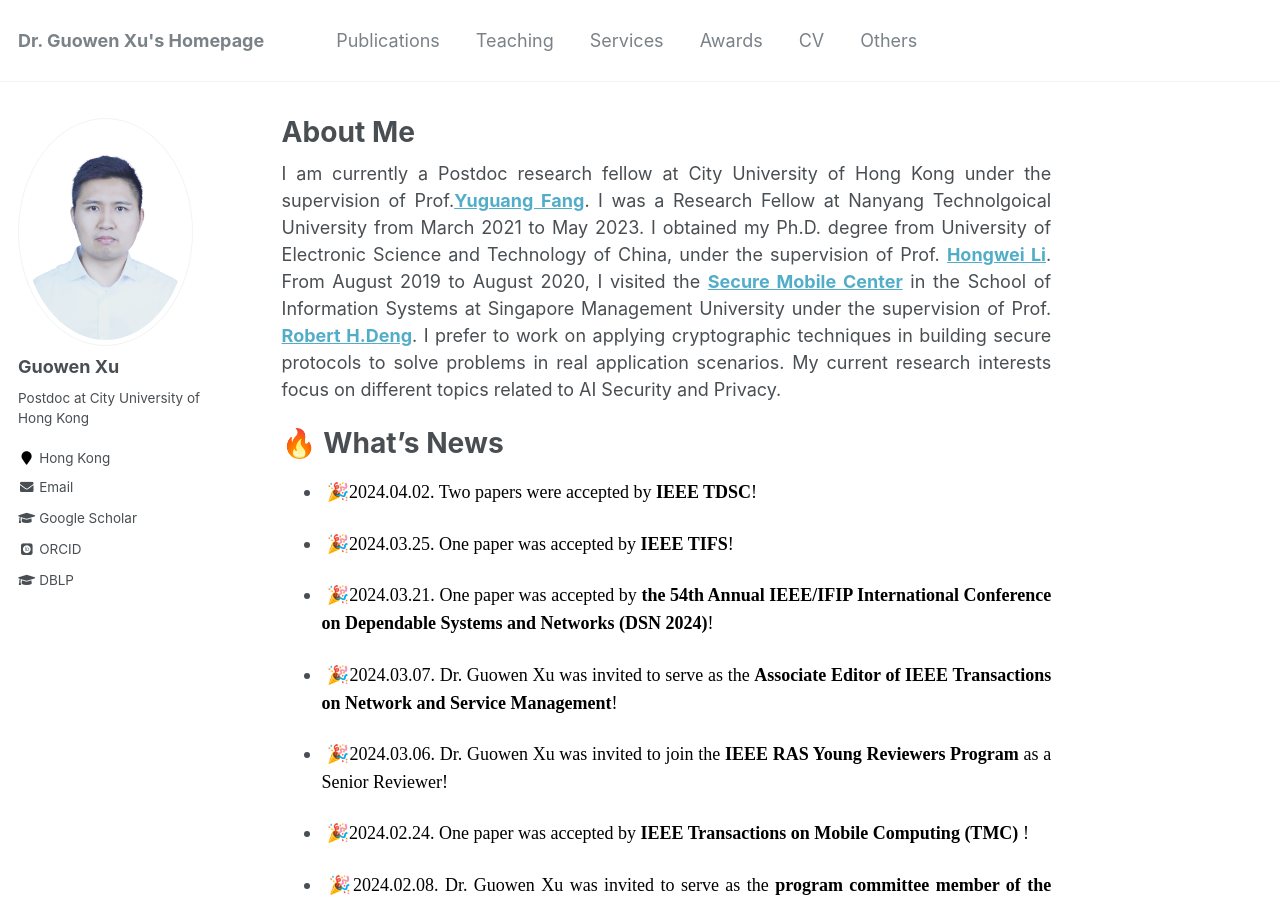
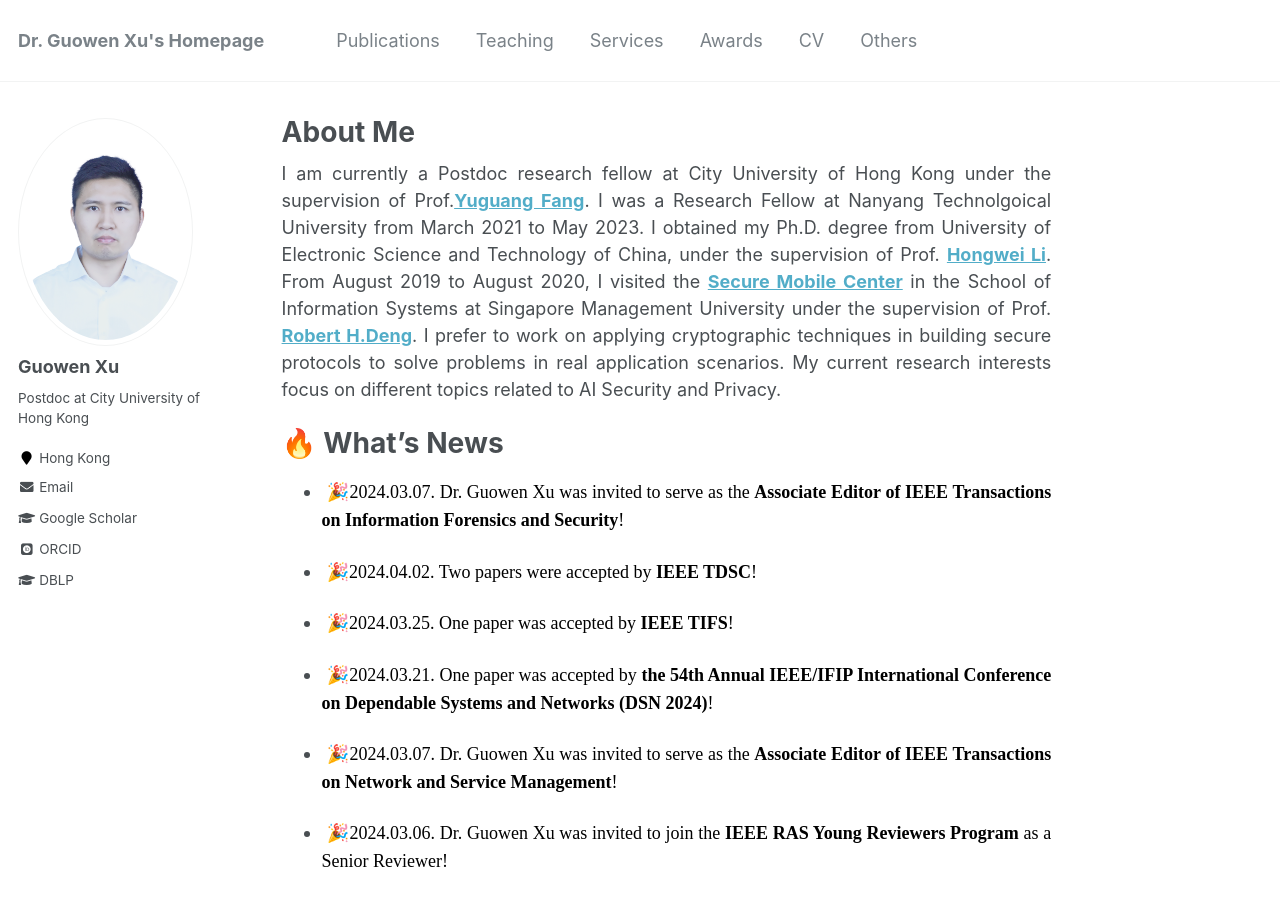
Before and after one commit to Guowen-xu/guowen-xu.github.io, a Jekyll site: the page built from _pages/about.md, in a window 1280 px wide and 900 px high. Built offline with Jekyll 4.4.1, drawn with Linux system fonts in a browser that asks for light colours; some web fonts are replaced.

Commit message:
Update about.md

```diff
--- a/_pages/about.md
+++ b/_pages/about.md
@@ -15,6 +15,7 @@ redirect_from:
 
   🔥 What's News
 ======
+-   <p align="justify">&nbsp;🎉<font face="Times New Roman" color=black size=4>2024.03.07.  Dr. Guowen Xu was invited to serve as the  <b>Associate Editor of IEEE Transactions on Information Forensics and Security</b>!</font></p>
 -    <p align="justify">&nbsp;🎉<font face="Times New Roman" color=black size=4>2024.04.02. Two papers were accepted by  <b>IEEE  TDSC</b>!</font></p>
 -    <p align="justify">&nbsp;🎉<font face="Times New Roman" color=black size=4>2024.03.25. One paper was  accepted by <b>IEEE TIFS</b>!</font></p>
 -    <p align="justify">&nbsp;🎉<font face="Times New Roman" color=black size=4>2024.03.21.  One paper was accepted by  <b>the 54th Annual IEEE/IFIP International Conference on Dependable Systems and Networks (DSN 2024)</b>!</font></p>
```
